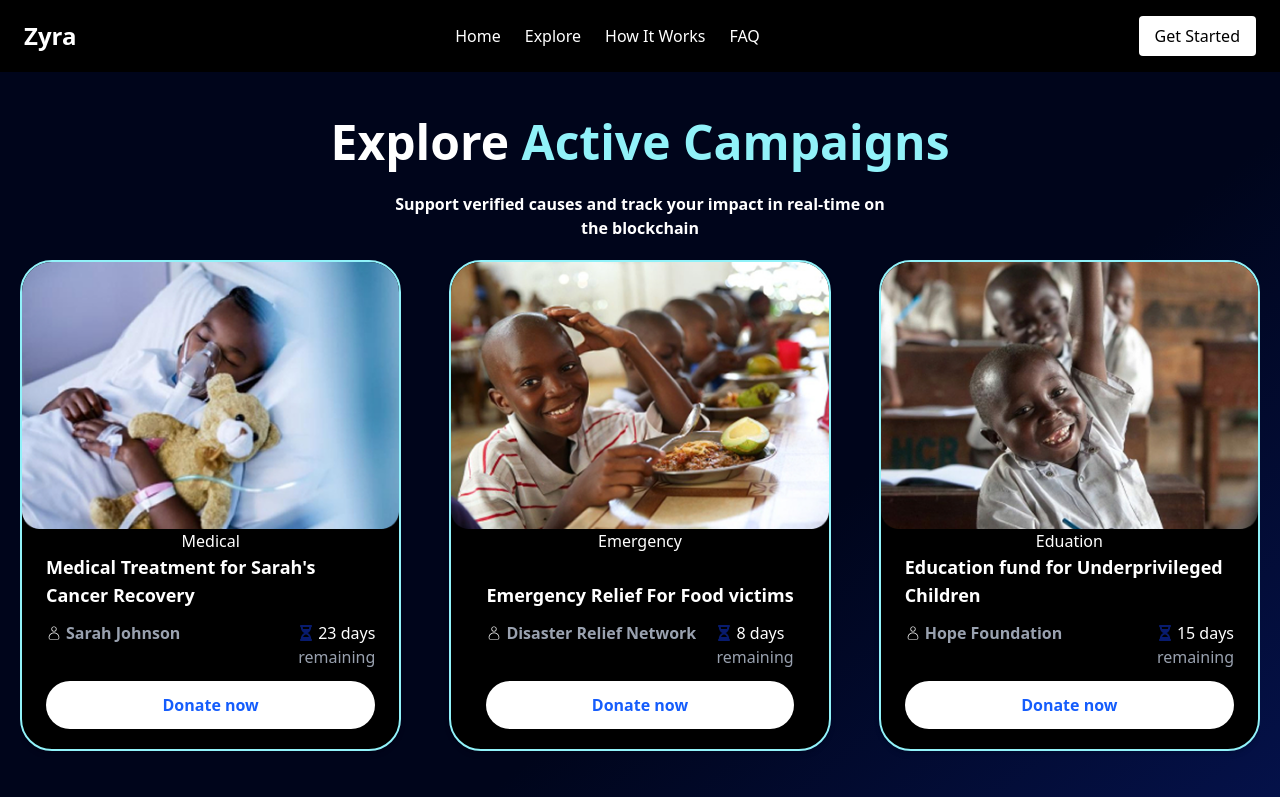
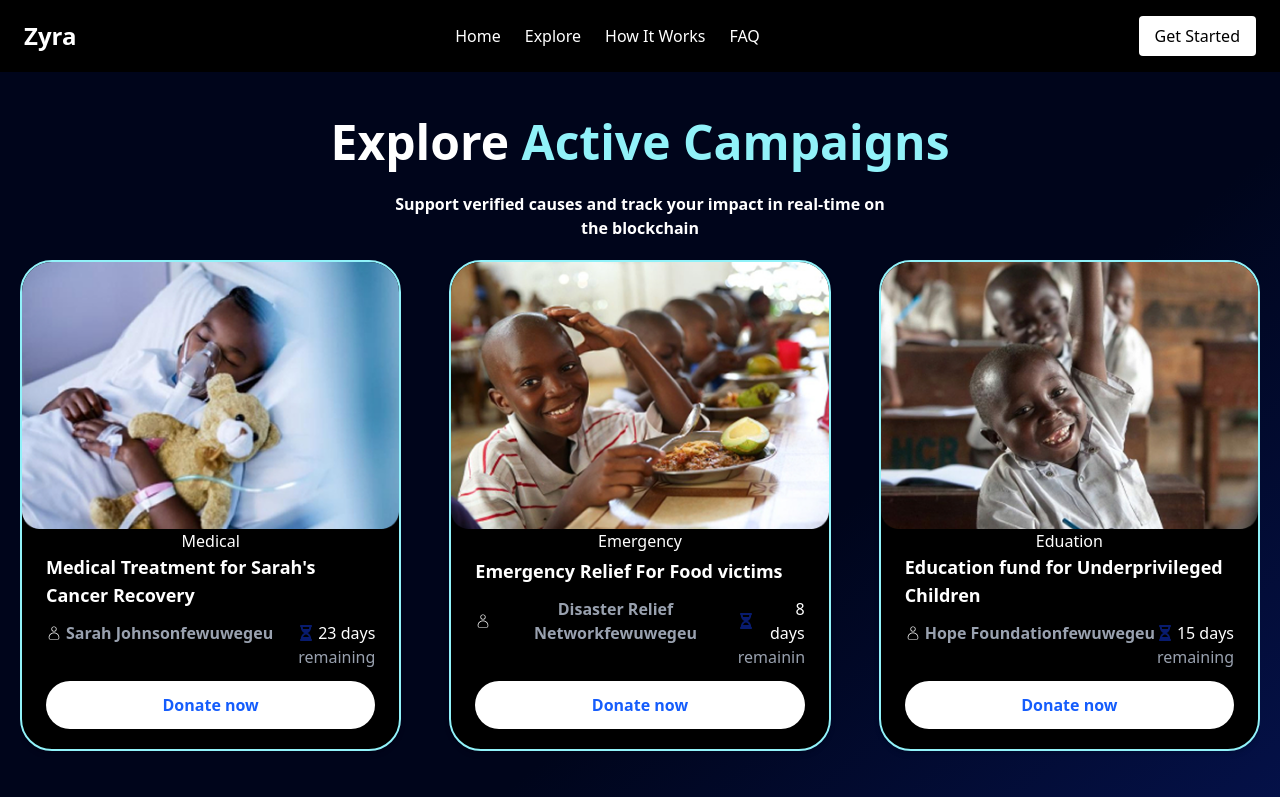
Before and after one commit to ZyraOrg/Zyra, a React (Vite) app in the folder frontend/: page / in a window 1280 px wide. Shown: the top 797 px of the page. Built offline with nearby package versions, Linux system fonts and the light colour scheme.

Commit message:
style image-name in explore section

```diff
--- a/frontend/src/components/ExploreSection/ExploreSection.jsx
+++ b/frontend/src/components/ExploreSection/ExploreSection.jsx
@@ -37,6 +37,7 @@ export default function ExploreSection() {
                   <span> {card.icon1} </span>
                   <span className="text-md font-semibold text-gray-400">
                     {card.name}
+                    fewuwegeu
                   </span>
                 </div>
                 <div className="flex flex-col text-right">
```
